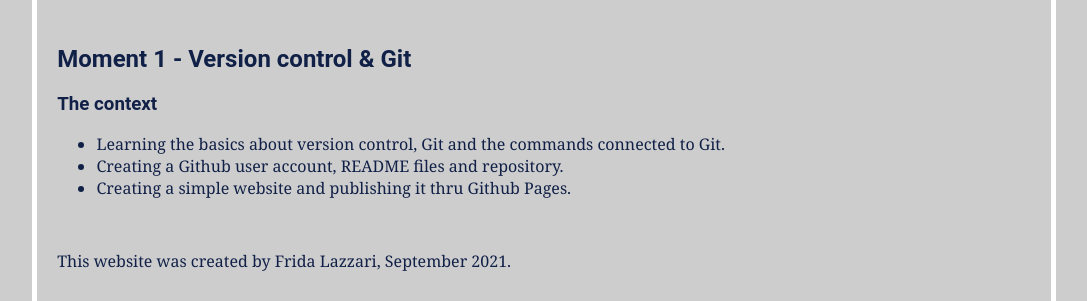
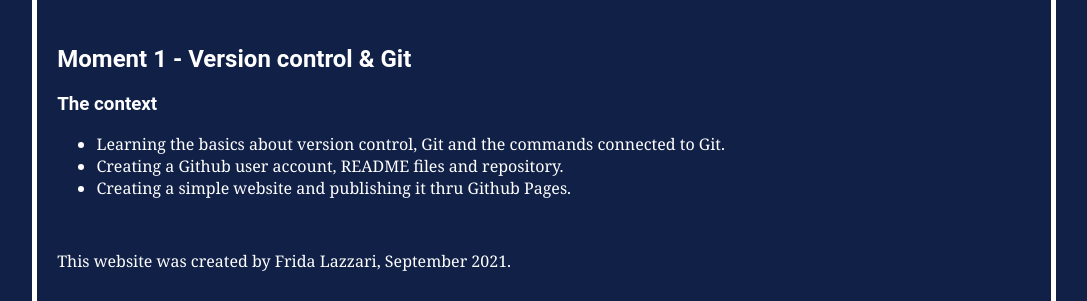
Before and after one commit to frla1901/dt173g_moment1, a plain HTML site: page index.html in a window 1280 px wide. Shown: the part 208-509 px from the top of the page, without its empty margins (96-1183 px from the left). Drawn offline with Linux system fonts and the light colour scheme.

Commit message:
Changed color and background color

```diff
--- a/css/style.css
+++ b/css/style.css
@@ -3,7 +3,7 @@
 
 
 body {
-    background-color: rgba(128, 128, 128, 0.393);
+    background-color: rgba(17, 32, 71, 1);
     margin: 10%;
     border: 5px solid #fff;
     font-family: Roboto, Oxygen, Ubuntu, Cantarell, 'Open Sans', 'Helvetica Neue', sans-serif, sans-serif;
@@ -16,7 +16,7 @@ h4,
 h5,
 h6 {
     margin-left: 2%;
-    color:rgba(17, 32, 71, 1);
+    color:#fff;
 }
 
 p,
@@ -24,7 +24,7 @@ li {
     margin-left: 2%;
     font-family: Georgia, 'Times New Roman', Times, serif;
     font-size: 16px;
-    color:rgba(17, 32, 71, 1);
+    color:#fff;
 }
 
 picture {
```
